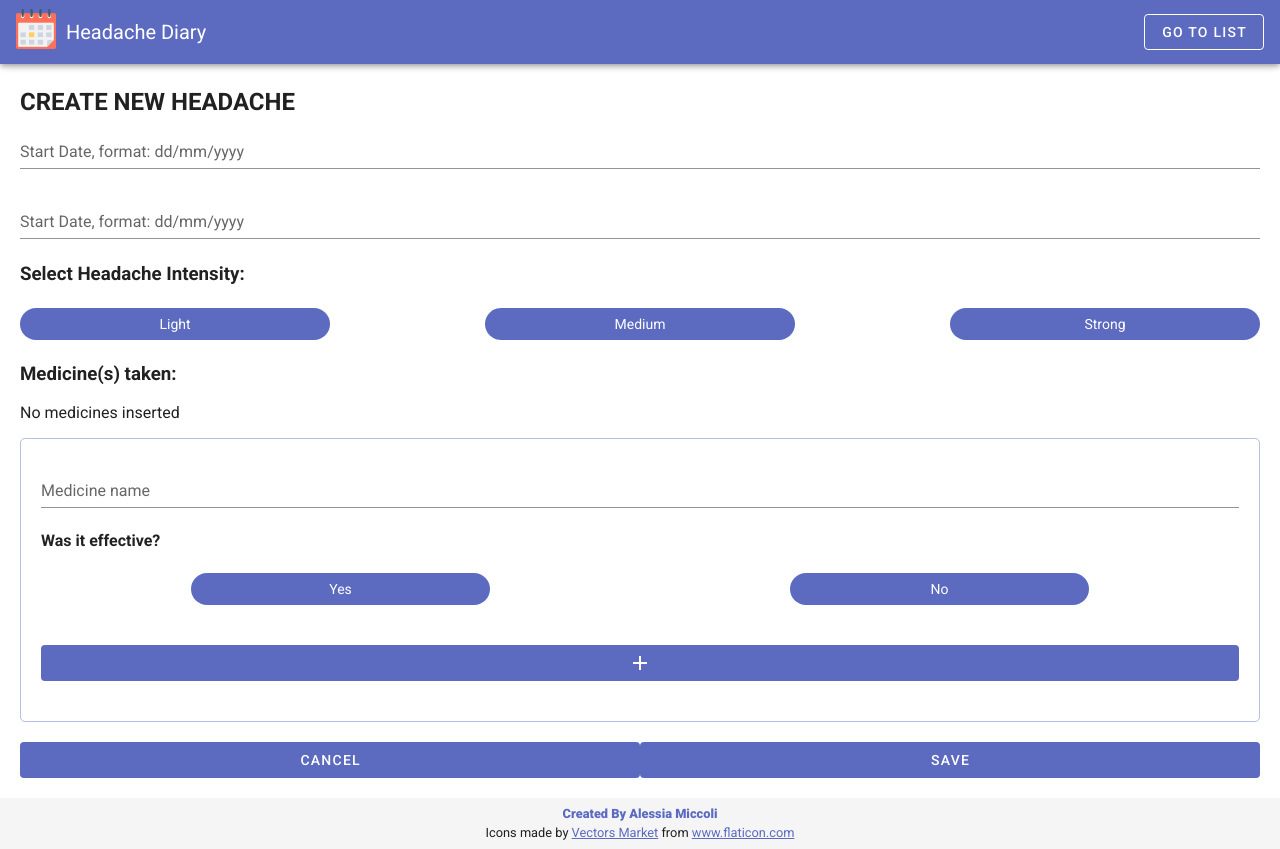
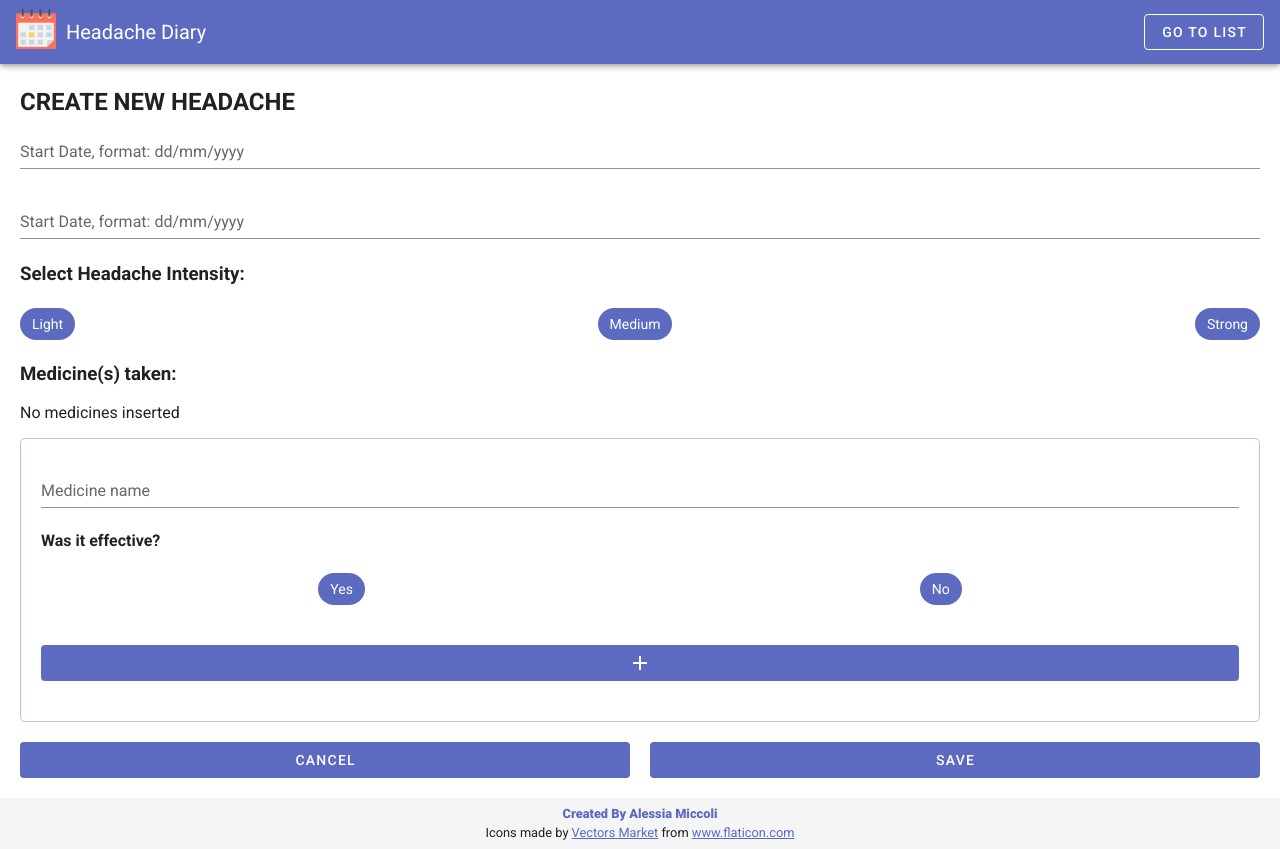
Before and after one commit to alessia-miccoli/headacheDiaryVue, a Vue app: page /new-headache#/new-headache in a window 1280 px wide. Built offline with nearby package versions, Linux system fonts and the light colour scheme.

Commit message:
created addToMedicineList function

```diff
--- a/src/views/NewHeadacheForm.vue
+++ b/src/views/NewHeadacheForm.vue
@@ -29,12 +29,12 @@
           ></v-text-field>
           <h4>Was it effective?</h4>
           <div class="d-flex align-center justify-space-around chips-container">
-            <v-chip color="primary">Yes</v-chip>
-            <v-chip color="primary">No</v-chip>
+            <v-chip @click="isEffective = true" :disabled="isEffective? true : false" color="primary">Yes</v-chip>
+            <v-chip @click="isEffective = false" :disabled="(isEffective == false && isEffective !== null) ? true : false" v-model="isEffective" color="primary">No</v-chip>
           </div>
         </div>
         <div class="d-flex align-center justify-center chips-container">
-          <v-btn depressed class="w-100" color="primary"><v-icon>mdi-plus</v-icon></v-btn>
+          <v-btn @click="addMedicineToList" depressed class="w-100" color="primary"><v-icon>mdi-plus</v-icon></v-btn>
         </div>
       </div>
       <div class="d-flex align-center justify-space-around top-margin">
@@ -57,22 +57,19 @@ export default {
     startDate: '',
     endDate: '',
     medicineName: '',
-    isEffective: false,
-    medicines: [
-    // {
-    //   'name' : 'oki',
-    //   'isEffective': true
-    // },
-    // {
-    //   'name' : 'tachipirina',
-    //   'isEffective': false
-    // },
-    // {
-    //   'name' : 'ibuprofene',
-    //   'isEffective': false
-    // }
-    ],
-  })
+    isEffective: null,
+    medicines: [],
+  }),
+  methods: {
+    addMedicineToList(){
+      this.medicines.push({
+        name: this.medicineName,
+        isEffective: this.isEffective
+      });
+      this.medicineName = '',
+      this.isEffective = null
+    }
+  }
 }
 </script>
 
@@ -102,7 +99,7 @@ export default {
   }
 
   .half{
-    width: 50%;
+    width: calc(50% - 10px);
   }
 
   .top-margin{
@@ -110,10 +107,13 @@ export default {
   }
 
   .v-chip{
-    width: 25%;
     text-align: center;
     display: flex;
     justify-content: center;
   }
 
+  .v-btn + .v-btn{
+    margin-left: 20px;
+  }
+
 </style>
```
